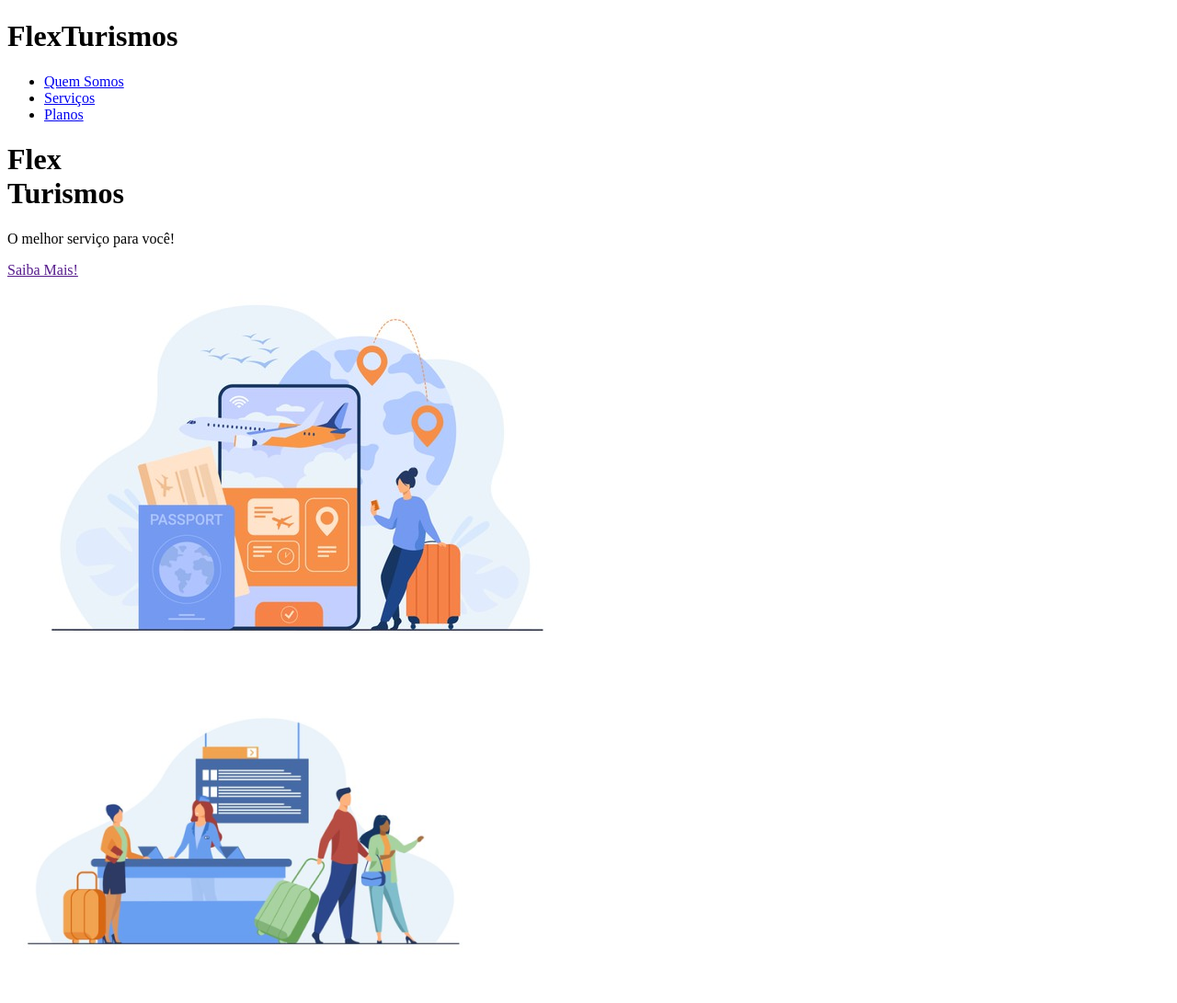
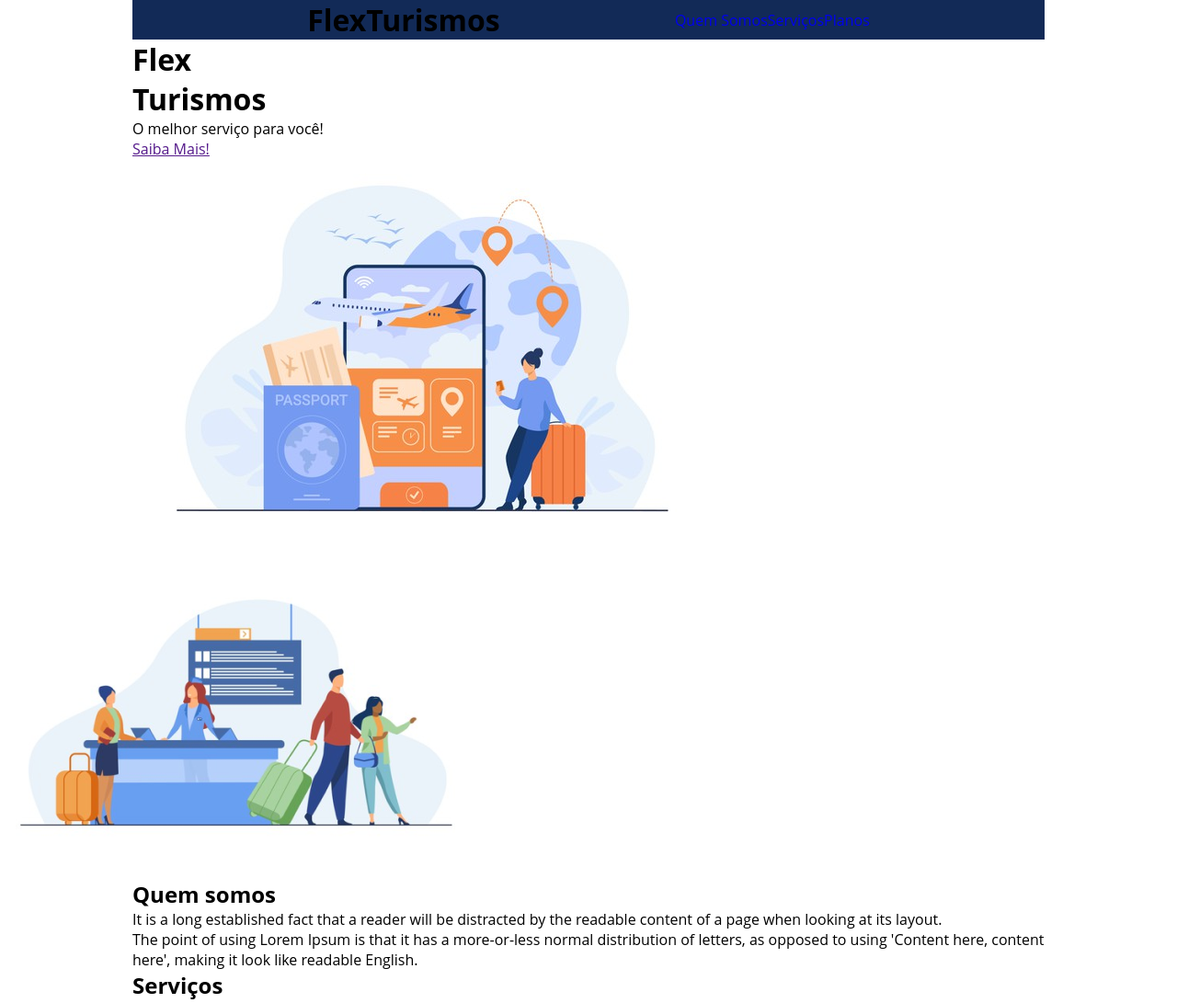
Before and after one commit to OliverioJunior/Projeto-Responsivo-DIO, a plain HTML site: page index.html in a window 1280 px wide. Shown: the top 1091 px of the page at 92% size. Drawn offline with Linux system fonts and the light colour scheme.

Commit message:
Ajustar itens com a propriedade Flex

```diff
--- a/index.html
+++ b/index.html
@@ -7,17 +7,18 @@
     <link rel="stylesheet" href="./style.css">
 </head>
 <body>
+    <div class="flex-container">
         <header>
             <h1>FlexTurismos</h1>
-        <ul>
+            <ul class="menu">
                 <li><a href="#quem-somos">Quem Somos</a></li>
                 <li><a href="#servicos">Serviços</a></li>
                 <li><a href="#planos">Planos</a></li>
             </ul>
         </header>
-
-    <div>
-        <div>
+    </div>
+        <div class="flex-container">
+            <div >
                 <h1>Flex <br>Turismos</h1>
                 <p>O melhor serviço para você!</p>
                 <a href="">Saiba Mais!</a>
@@ -33,14 +34,14 @@
                 <img src="./images/1-quem-somos.png" alt="balcão de atendimento">
             </div>
 
-        <div>
+            <div class="flex-container">
                 <h2>Quem somos</h2>
                 <p>It is a long established fact that a reader will be distracted by the readable content of a page when looking at its layout. </p>
                 <p>The point of using Lorem Ipsum is that it has a more-or-less normal distribution of letters, as opposed to using 'Content here, content here', making it look like readable English.</p>
             </div>
         </div>
 
-    <div>
+        <div class="flex-container">
             <div>
                 <h2>Serviços</h2>
             </div>
@@ -67,7 +68,7 @@
             </div>
         </div>
 
-    <div>
+        <div class="flex-container">
 
             <div>
                 <h3>Plano 2</h3>
@@ -91,7 +92,7 @@
                 <a href="#">Saiba Mais!</a>
             </div>
 
-        <div>
+            <div class="flex-container">
                 <h3>Plano 3</h3>
                 <ul>
                     <li>Suporte 24h</li>
@@ -109,5 +110,7 @@
             <p>&copy; 2021 CSS Flexbox</p>
             <p>Desenvolvido por: Seu nome aqui dev</p>
         </footer>
+
+
 </body>
 </html>
--- a/style.css
+++ b/style.css
@@ -0,0 +1,35 @@
+*{
+    margin: 0;
+    padding: 0;
+    font-family: 'Open Sans', 'sans-serif';
+}
+
+ul{
+    list-style: none;
+    margin: 0;
+    padding: 0;
+}
+
+ul li a{
+    text-decoration: none;
+}
+
+.flex-container{
+    display: flex;
+    max-width: 992px;
+    margin: auto;
+    flex-direction: column;
+}
+
+header{
+    display: flex;
+    background: #122A57;
+    align-items: center;
+    justify-content: space-evenly;
+
+}
+
+.menu{
+     display:flex;
+     flex-grow: initial;
+}
```
Lines whose indentation alone changed are shown as unchanged.
